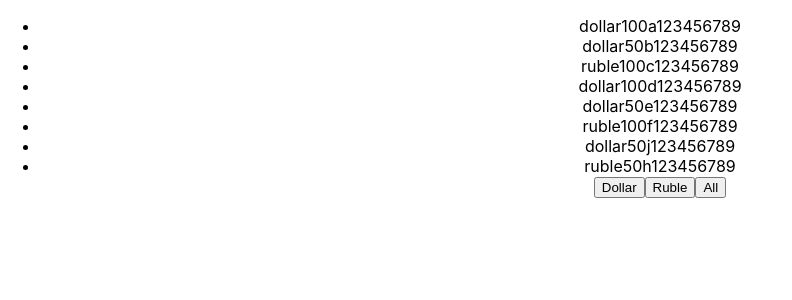
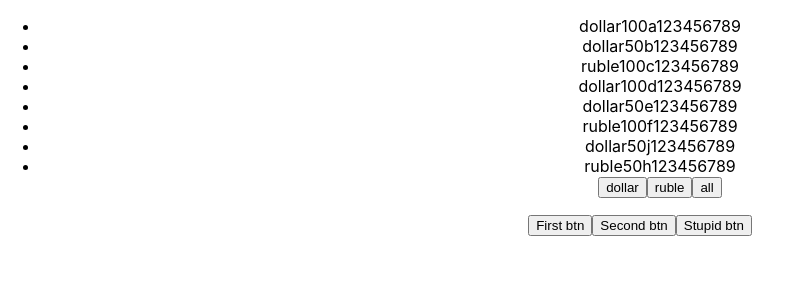
Before and after one commit to maskal2719/microtasks, a React (Create React App) app: page / in a window 1280 px wide. Shown: the top 300 px of the page, without its empty margins (0-792 px from the left). Built offline with nearby package versions, Linux system fonts and the light colour scheme.

Commit message:
complete microtask num 4 (button)

```diff
--- a/src/App.tsx
+++ b/src/App.tsx
@@ -6,6 +6,7 @@ import {Footer} from "./site/Footer";
 import {Lessonmap} from "./map/Lessonmap";
 import UseState from "./useState/UseState";
 import Filter from "./filter/Filter";
+import LessonButton from "./button/LessonButton";
 
 function App() {
 
@@ -28,6 +29,7 @@ function App() {
         <div className="App">
             {/*<UseState/>*/}
             <Filter/>
+            <LessonButton/>
         </div>
     );
 }
--- /dev/null
+++ b/src/button/LessonButton.tsx
@@ -0,0 +1,25 @@
+import React from 'react';
+import Button from "./components/Button";
+
+const LessonButton = () => {
+
+    const button1Foo = (sub: string, age: number) => {
+        console.log(sub,age)
+    }
+    const button2Foo = (sub: string, age: number) => {
+        console.log(sub, age)
+    }
+    const button3Foo = () => {
+        console.log('I m stupid btn')
+    }
+
+    return (
+        <div>
+            <Button callBack={() => button1Foo('Den',23)} name={'First btn'}/>
+            <Button  callBack={() => button2Foo('Lera',19)} name={'Second btn'}/>
+            <Button callBack={button3Foo} name={'Stupid btn'}/>
+        </div>
+    );
+};
+
+export default LessonButton;
--- /dev/null
+++ b/src/button/components/Button.tsx
@@ -0,0 +1,20 @@
+import React from 'react';
+
+type ButtonPropsType = {
+    name: string
+    callBack: () => void
+
+}
+
+const Button = (props: ButtonPropsType) => {
+
+    const onClickHandler = () => {
+        props.callBack()
+    }
+
+    return (
+        <button onClick={onClickHandler}>{props.name}</button>
+    );
+};
+
+export default Button;
--- a/src/filter/NewComponent.tsx
+++ b/src/filter/NewComponent.tsx
@@ -1,5 +1,6 @@
 import React from 'react';
 import {FilterType, MoneyType} from "./Filter";
+import Button from "../button/components/Button";
 
 type NewComponentPropsType = {
     money: Array<MoneyType>
@@ -22,9 +23,9 @@ const NewComponent = (props: NewComponentPropsType) => {
                         </li>
                     )
                 })}
-                <button onClick={() => props.handler('dollar')}>Dollar</button>
-                <button onClick={() => props.handler('ruble')}>Ruble</button>
-                <button onClick={() => props.handler('all')}>All</button>
+                <Button name={'dollar'} callBack={() => props.handler('dollar')}/>
+                <Button name={'ruble'} callBack={() => props.handler('ruble')}/>
+                <Button name={'all'} callBack={() => props.handler('all')}/>
             </ul>
         </div>
     );
```
